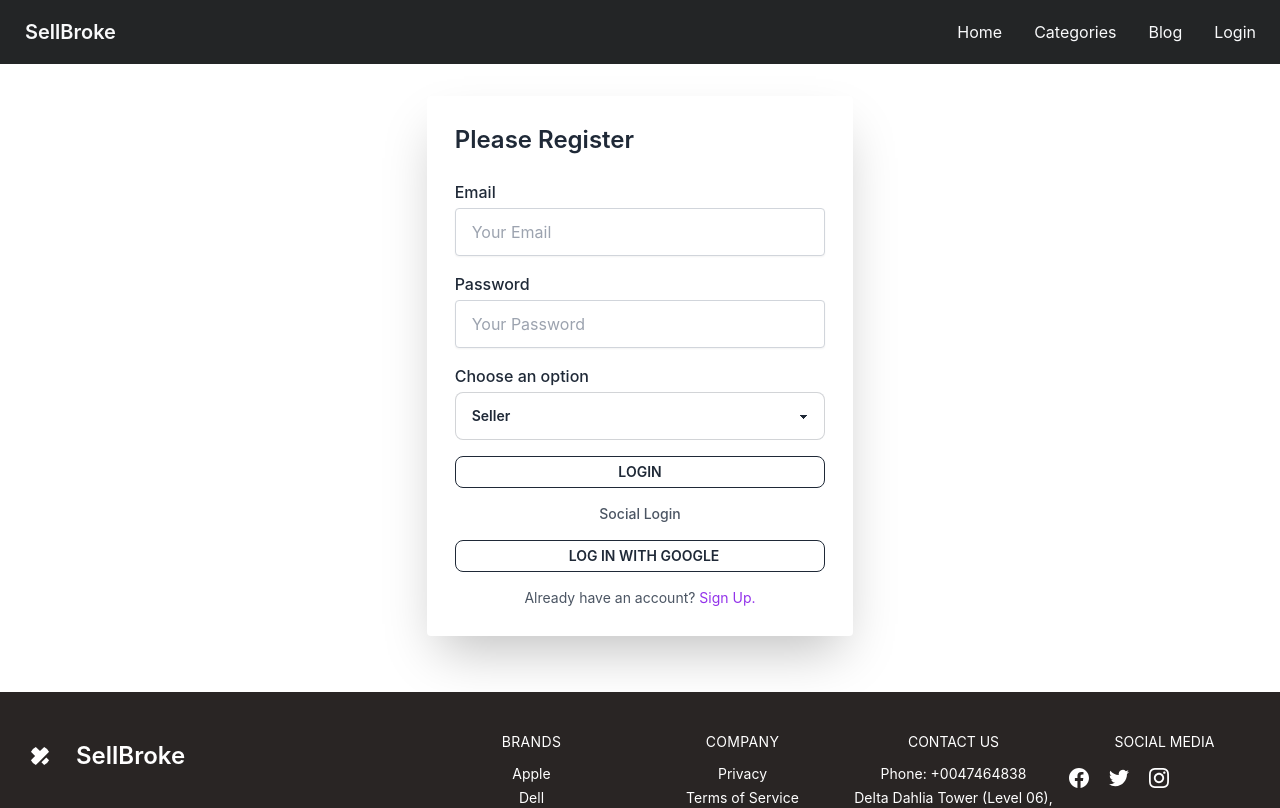
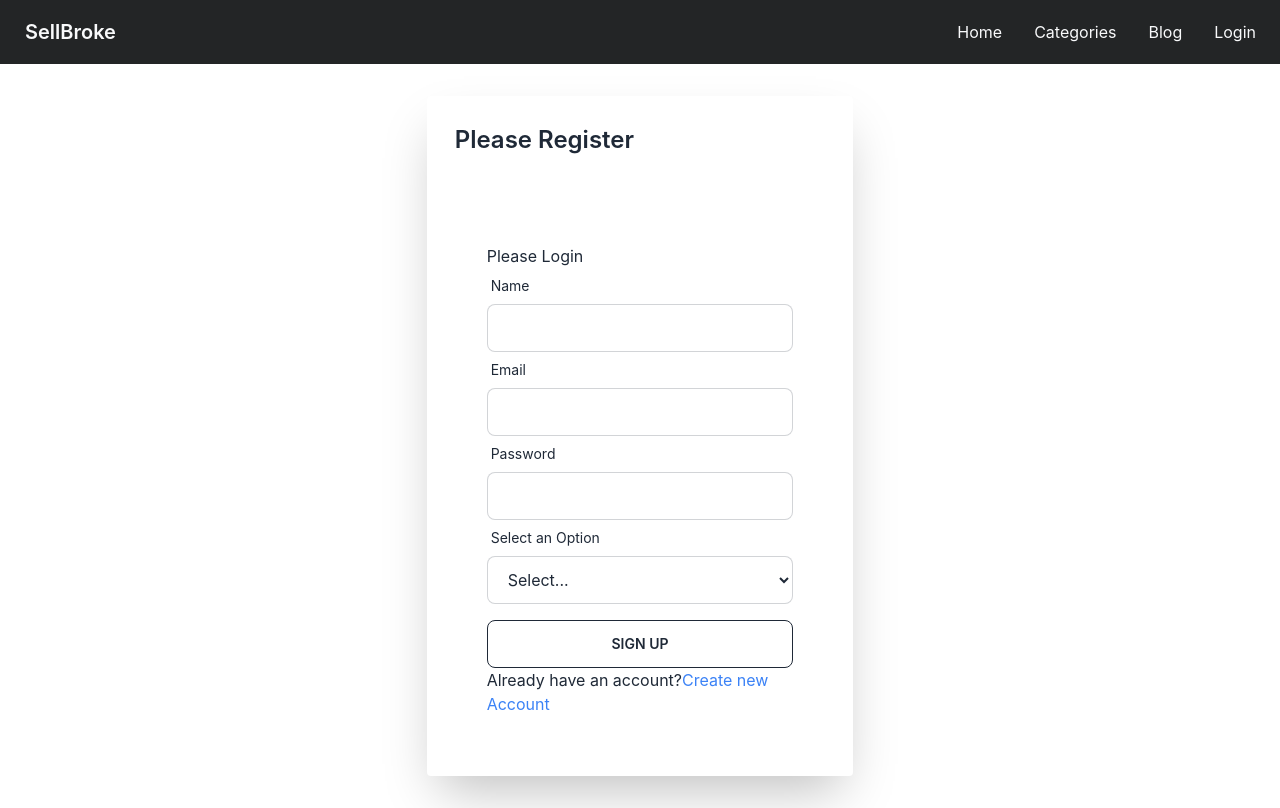
Before and after one commit to SanjidaSanju7/resale-market-client, a React (Create React App) app: page /signup in a window 1280 px wide. Shown: the top 808 px of the page. Built offline with nearby package versions, Linux system fonts and the light colour scheme.

Commit message:
signup page created

```diff
--- a/src/Pages/SignUp/SignUp.js
+++ b/src/Pages/SignUp/SignUp.js
@@ -1,90 +1,61 @@
 import React from 'react';
+import { useForm } from 'react-hook-form';
 import { Link } from 'react-router-dom';
 
 const SignUp = () => {
+
+    const { register, handleSubmit, formState: { errors } } = useForm();
+
+    const handleSignUp = data => {
+        console.log(data);
+    }
+
     return (
         <div className="bg-white rounded shadow-2xl p-7 w-full lg:w-1/3 mx-auto text-left mt-8 mb-5">
             <h3 className="mb-4 text-xl font-semibold sm:mb-6 sm:text-2xl">
                 Please Register
             </h3>
-            <form >
-                <div className="mb-1 sm:mb-2">
-                    <label
-                        htmlFor="email"
-                        className="inline-block mb-1 font-medium"
-                    >
-                        Email
-                    </label>
-                    <input
-                        placeholder="Your Email"
-                        required
-                        type="email"
-                        className="flex-grow w-full h-12 px-4 mb-2 transition duration-200 bg-white border border-gray-300 rounded shadow-sm appearance-none focus:border-deep-purple-accent-400 focus:outline-none focus:shadow-outline"
-                        id="email"
-                        name="email"
-                    />
+            <div className='mt-14 flex justify-center items-center '>
+                <div className='w-96 p-8' >
+                    <h2 >Please Login</h2>
+                    <form onSubmit={handleSubmit(handleSignUp)}>
+                        <div className="form-control w-full max-w-xs">
+                            <label className="label"> <span className="label-text">Name</span></label>
+                            <input type="text" {...register("name", {
+                                required: "Name is Required"
+                            })} className="input input-bordered w-full max-w-xs" />
+                            {errors.name && <p className='text-red-500'>{errors.name.message}</p>}
                         </div>
-                <div className="mb-1 sm:mb-2">
-                    <label
-                        htmlFor="password"
-                        className="inline-block mb-1 font-medium"
-                    >
-                        Password
-                    </label>
-                    <input
-                        placeholder="Your Password"
-                        required
-                        type="password"
-                        className="flex-grow w-full h-12 px-4 mb-2 transition duration-200 bg-white border border-gray-300 rounded shadow-sm appearance-none focus:border-deep-purple-accent-400 focus:outline-none focus:shadow-outline"
-                        id="password"
-                        name="password"
-                    />
+                        <div className="form-control w-full max-w-xs">
+                            <label className="label"><span className="label-text">Email</span></label>
+                            <input type="email" {...register("email", {
+                                required: "Email Address is required"
+                            })} className="input input-bordered w-full max-w-xs" />
+                            {errors.email && <p className='text-red-600'>{errors.email?.message}</p>}
                         </div>
-                <label
-                    htmlFor=""
-                    className="inline-block mb-1 font-medium"
-                >
-                    Choose an option
-                </label>
-                <div>
-                    <select className="select select-bordered w-full">
-                        <option disabled selected>Seller</option>
-                        <option>Seller</option>
-                        <option>Buyer</option>
+                        <div className="form-control w-full max-w-xs">
+                            <label className="label"><span className="label-text">Password</span></label>
+                            <input type="password" {...register("password", {
+                                required: "Password id required",
+                                minLength: { value: 6, message: 'Password must be 6 characters or longer' }
+                            })} className="input input-bordered w-full max-w-xs" />
+                            {errors.password && <p className='text-red-600'>{errors.password?.message}</p>}
+                        </div>
+                        <div className="form-control w-full max-w-xs">
+                            <label className="label"><span className="label-text">Select an Option</span></label>
+                            <select type='text' {...register("category", { required: true })} className="input input-bordered w-full max-w-xs" >
+                                <option value="">Select...</option>
+                                <option value="Seller">Seller</option>
+                                <option value="Buyer">Buyer</option>
                             </select>
                         </div>
 
-                <div className="mt-4 mb-2 sm:mb-4">
-                    <p className="text-xs text-red-500 sm:text-sm text-center">
+                        <input value="Sign Up" type="submit" className='btn btn-outline w-full mt-4' />
+                    </form>
+                    <p>Already have an account?<Link className='text-blue-500' to="/login">Create new Account</Link></p>
 
-                    </p>
                 </div>
-                <div className="mt-4 mb-2 sm:mb-4">
-                    <button
-                        type="submit"
-                        className="btn btn-sm btn-outline w-full"
-                    >
-                        Login
-                    </button>
             </div>
-                <div className="mt-4 mb-4 sm:mb-4">
-                    <p className="text-xs text-center text-gray-600 sm:text-sm font-medium ">
-                        Social Login
-                    </p>
-                    <button
-
-                        type="submit"
-                        className="btn btn-sm btn-outline w-full mt-4"
-                    >
-                        <p className='ml-2'>Log In with Google</p>
-                    </button>
-                </div>
-
-                <p className="text-xs text-gray-600 sm:text-sm text-center">
-                    Already have an account?
-                    <Link to='/login' className="text-purple-600"> Sign Up.</Link>
-                </p>
-            </form>
         </div>
 
     );
```
Lines whose indentation alone changed are shown as unchanged.
